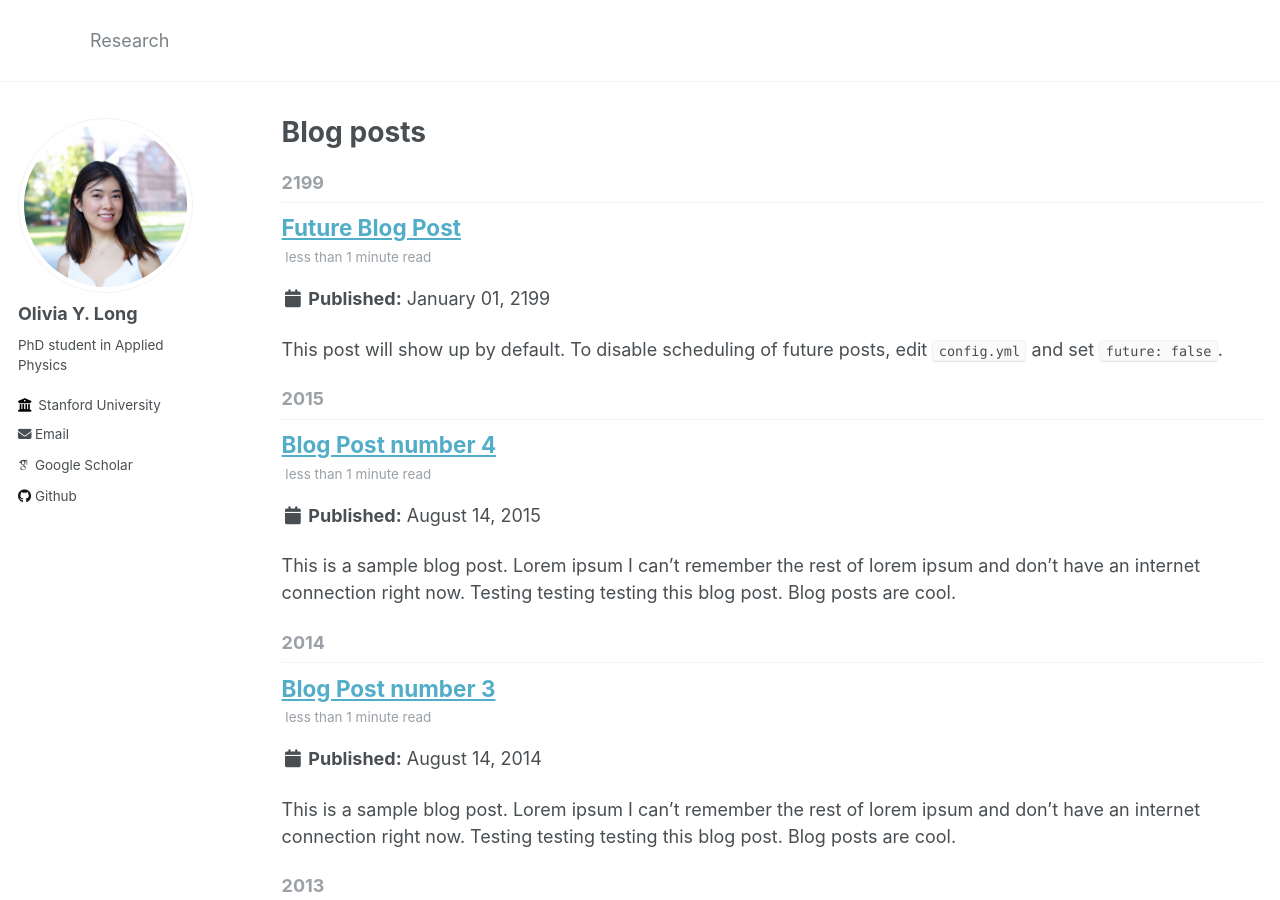
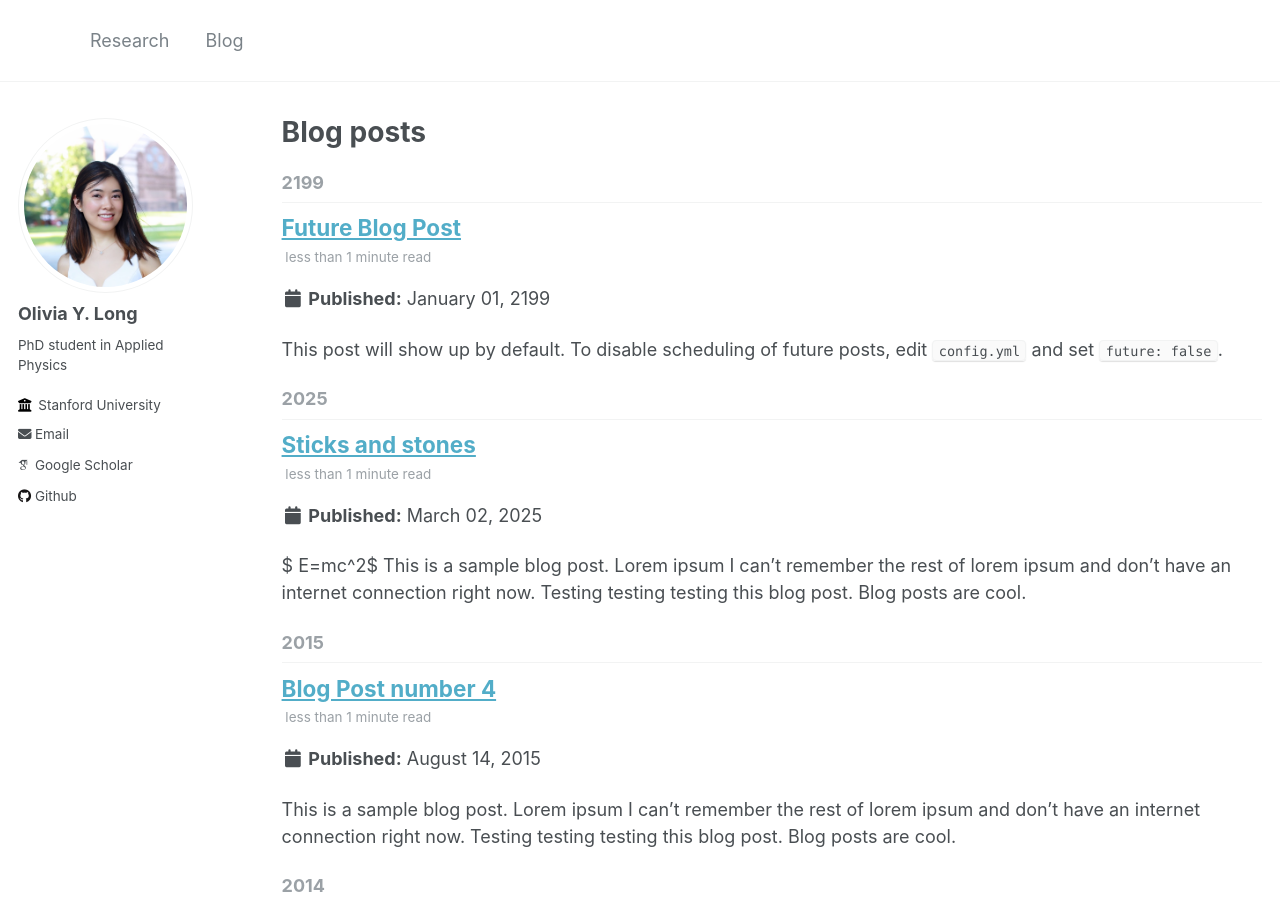
Before and after one commit to oliviaylong/oliviaylong.github.io, a Jekyll site: the page built from _pages/year-archive.html, in a window 1280 px wide and 900 px high. Built offline with Jekyll 4.4.1, drawn with Linux system fonts in a browser that asks for light colours; some web fonts are replaced.

Commit message:
added blog

```diff
--- a/_data/navigation.yml
+++ b/_data/navigation.yml
@@ -12,8 +12,8 @@ main:
   #- title: "Portfolio"
   #  url: /portfolio/
 
-  #- title: "Blog Posts"
-  #  url: /year-archive/
+  - title: "Blog"
+    url: /posts/
 
   #- title: "CV"
   #  url: /cv/
--- /dev/null
+++ b/_posts/2025-03-02-blog-post-1.md
@@ -0,0 +1,18 @@
+---
+title: 'Sticks and stones'
+date: 2025-03-02
+permalink: /posts/2025/03/blog-post-1/
+tags:
+  - Math
+---
+$ E=mc^2$
+This is a sample blog post. Lorem ipsum I can't remember the rest of lorem ipsum and don't have an internet connection right now. Testing testing testing this blog post. Blog posts are cool.
+
+Headings are cool
+======
+
+You can have many headings
+======
+
+Aren't headings cool?
+------
```
